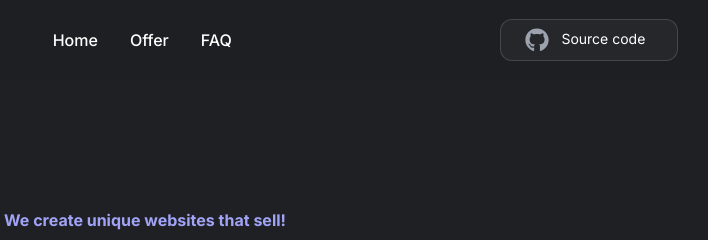
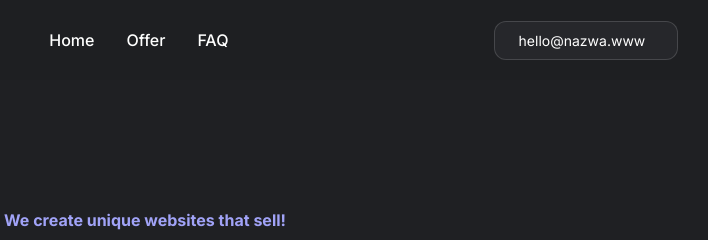
Before and after one commit to wad2eq/ourPage, an Astro site: page / in a window 1280 px wide. Shown: the top 240 px of the page, 495-1203 px from the left. Built offline with nearby package versions, Linux system fonts and the light colour scheme; Astro itself is replaced by a stand-in of ours.

Commit message:
Meta description

```diff
--- a/src/components/Navbar.jsx
+++ b/src/components/Navbar.jsx
@@ -2,7 +2,6 @@ import { useState } from "react";
 import { motion, AnimatePresence } from "framer-motion";
 
 import { TailcastLogo } from "../assets/logos/TailcastLogo";
-import { GithubIcon } from "../assets/icons/GithubIcon";
 
 const navbarLinks = [
   { label: "Home", href: "/#home", ariaLabel: "Home" },
@@ -11,6 +10,10 @@ const navbarLinks = [
   // { label: "Feedback", href: "/#feedback", ariaLabel: "Feedback" },
   { label: "FAQ", href: "/#FAQ", ariaLabel: "FAQ" },
 ];
+
+const pageData ={
+  email: "hello@nazwa.www"
+}
 
 export const Navbar = () => {
   const [isOpen, setIsOpen] = useState(false);
@@ -67,12 +70,11 @@ export const Navbar = () => {
             <a
               className="text-white main-border-gray rounded-xl
            bg-bgDark2 hover:bg-bgDark3  border-gray-700 pl-6 pr-8 pt-2 pb-2 text-sm flex"
-              href="https://github.com/matt765/Tidestream"
-              target="_blank"
-              aria-label="source code"
+              aria-label="contact"
+              href={`mailto:${pageData.email}`}
+              onClick={() => setIsModalOpes(true)}
             >
-              <GithubIcon />
-              <span className="pt-px">Source code</span>
+              <span className="pt-px">{pageData.email}</span>
             </a>
           </div>
         </motion.div>
@@ -112,11 +114,10 @@ export const Navbar = () => {
               ))}
               <a
                 className="outlined-button pl-6 pr-8 pt-2 pb-2  flex"
-                href="https://github.com/matt765/Tidestream"
                 target="_blank"
+                href={`mailto:${pageData.email}`}
               >
-                <GithubIcon />
-                Source code
+                {pageData.email}
               </a>
             </div>
           </motion.div>
--- a/src/layouts/Layout.astro
+++ b/src/layouts/Layout.astro
@@ -22,7 +22,7 @@ const { title } = Astro.props;
     <meta name="generator" content={Astro.generator} />
     <meta
       name="description"
-      content="Dark themed website template built on AstroJS, designed for fictional startup"
+      content="Professional website design, effective SEO, and comprehensive website support. Boost your online presence and attract new customers."
     />
     <title>{title}</title>
   </head>
```
